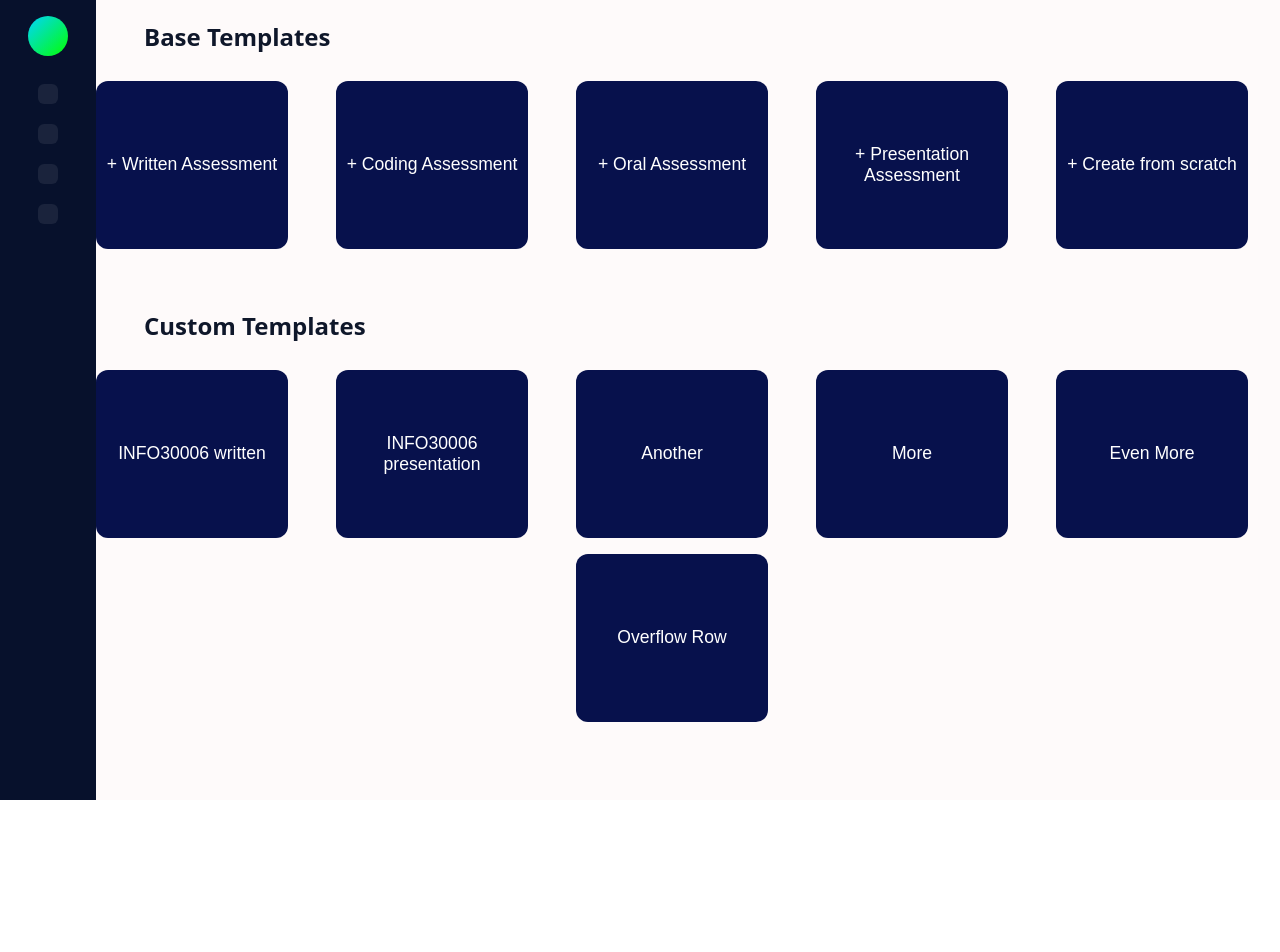
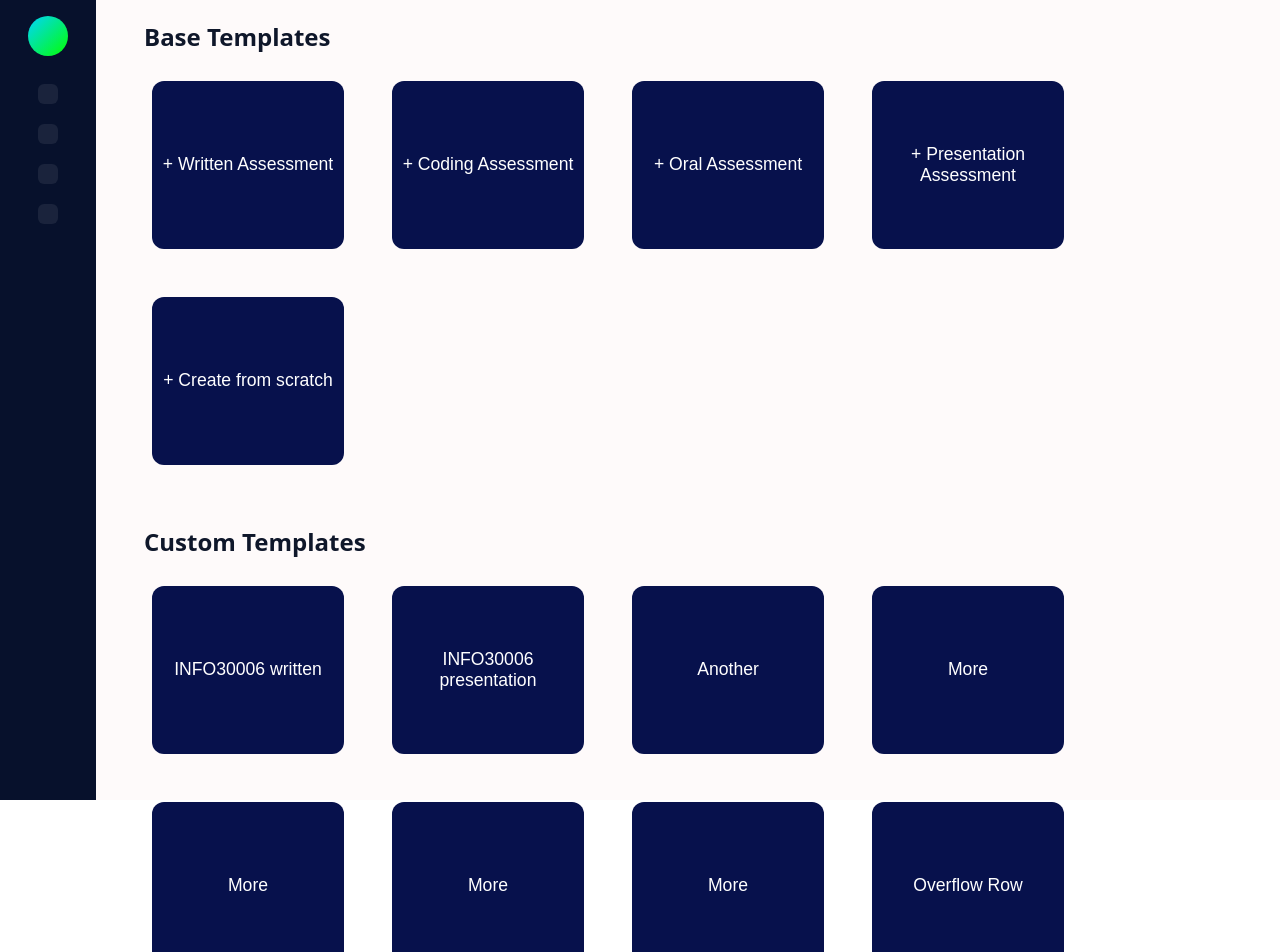
Before and after one commit to yfdferra/AI_Usescale_APP, a React (Vite) app in the folder client/: page / in a window 1280 px wide. Shown: the top 952 px of the page. Before the commit the page ends 800 px from the top, so only its background shows below. Built offline with nearby package versions, Linux system fonts and the light colour scheme.

Commit message:
Overflow row is now left justified and zooming in and out works on browser

```diff
--- a/client/src/components/CustomTemplatesSection.jsx
+++ b/client/src/components/CustomTemplatesSection.jsx
@@ -2,30 +2,28 @@ import React from "react";
 import Square from "./Square";
 
 // Helper to split array into chunks of 5
-function chunkArray(array, size = 5) {
-  const result = [];
-  for (let i = 0; i < array.length; i += size) {
-    result.push(array.slice(i, i + size));
-  }
-  return result;
-}
+//function chunkArray(array, size = 5) {
+//  const result = [];
+//  for (let i = 0; i < array.length; i += size) {
+//    result.push(array.slice(i, i + size));
+//  }
+//  return result;
+//}
 
 export default function CustomTemplatesSection({ templates }) {
   // Example usage: pass templates as a prop or fetch from state/api
   // const templates = ["Template 1", "Template 2", ...];
 
-  const rows = chunkArray(templates, 5);
+  //const rows = chunkArray(templates, 5);
 
   return (
     <section className="custom-templates-section">
       <h2 className="custom-templates-title">Custom Templates</h2>
-      {rows.map((row, rowIdx) => (
-        <div className="custom-templates-row" key={rowIdx}>
-          {row.map((title, idx) => (
+        <div className="custom-templates-row">
+          {templates.map((title, idx) => (
             <Square key={idx} text={title} />
           ))}
         </div>
-      ))}
     </section>
   );
 }
--- a/client/src/styles.css
+++ b/client/src/styles.css
@@ -152,8 +152,10 @@ body {
 
 .base-templates-row {
   display: flex;
+  flex-wrap: wrap;
   gap: 2rem;
-  justify-content: center;
+  justify-content: flex-start;
+  margin-left: 5rem;
 }
 
 /* --- custom templates section --- */
@@ -172,6 +174,8 @@ body {
 
 .custom-templates-row {
   display: flex;
+  flex-wrap: wrap;
   gap: 2rem;
-  justify-content: center;
+  justify-content: flex-start;
+  margin-left: 5rem;
 }
--- a/client/src/templates/MainTemplate.jsx
+++ b/client/src/templates/MainTemplate.jsx
@@ -16,7 +16,9 @@ export default function MainTemplate({ children }) {
             "INFO30006 presentation",
             "Another",
             "More",
-            "Even More",
+            "More",
+            "More",
+            "More",
             "Overflow Row",
           ]}
         />
```
